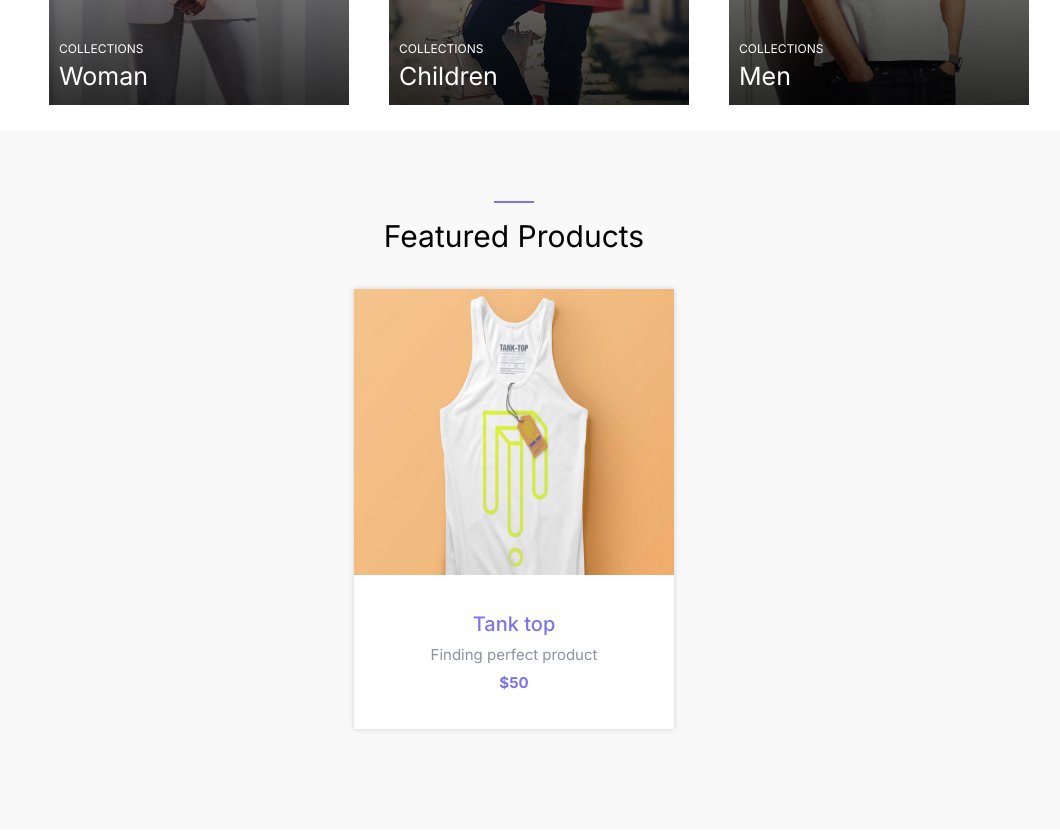
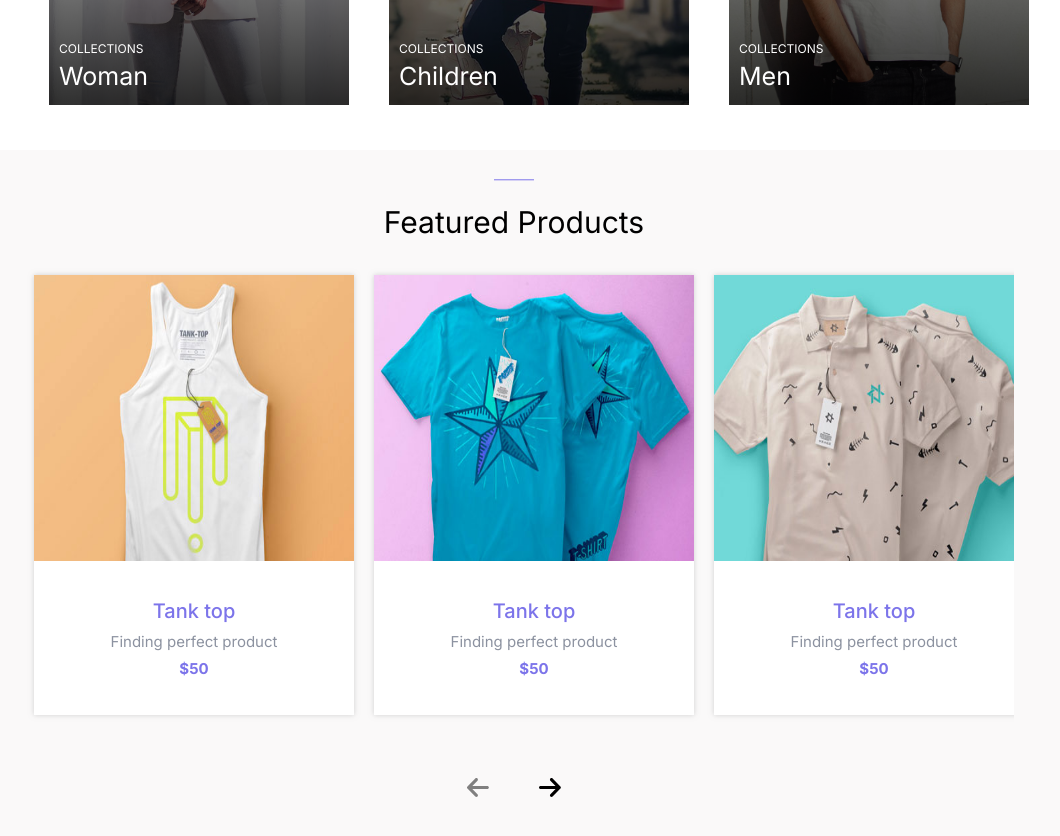
Before and after one commit to MichalStaszkiewicz/e-commerce, a Next.js app: page / in a window 1280 px wide. Shown: the part 1600-2436 px from the top of the page, without its empty margins (126-1186 px from the left). Built offline with nearby package versions, Linux system fonts and the light colour scheme.

Commit message:
fp-scroll-fix

```diff
--- a/components/featured_products.tsx
+++ b/components/featured_products.tsx
@@ -1,42 +1,121 @@
-import React from "react";
+import { FontAwesomeIcon } from "@fortawesome/react-fontawesome";
+import React, { RefObject } from "react";
+import * as icons from "@fortawesome/free-solid-svg-icons";
 import { FeaturedProduct } from "./featured_product";
+import { useRef } from "react";
+
 interface FeaturedProductModel {
+    image: string;
+    label: string;
+    description: string;
+    price: number;
+}
 
-    image: string,
-    label: string,
-    description: string,
-    price: number,
+interface FeaturedProductState {
+    leftArrowColor: string;
+    rightArrowColor: string;
+    index: number;
 }
-interface FeaturedProductState {
 
 
-}
 interface FeaturedProductProps {
-
-    products: FeaturedProductModel[],
-
+    products: FeaturedProductModel[];
 }
 
-export class FeaturedProducts extends React.Component<FeaturedProductProps, FeaturedProductState>{
+export class FeaturedProducts extends React.Component<
+    FeaturedProductProps,
+    FeaturedProductState
+> {
+    listRef: React.RefObject<HTMLDivElement>;
 
     constructor(props: FeaturedProductProps) {
         super(props);
+        this.state = {
+            leftArrowColor: "grey",
+            rightArrowColor: "black",
+            index: 0,
+        };
 
+        this.listRef = React.createRef();
     }
+
+    componentDidMount() {
+
+        this.listRef.current?.addEventListener("scroll", this.handleScroll);
+    }
+
+    componentWillUnmount() {
+        this.listRef.current?.removeEventListener("scroll", this.handleScroll);
+    }
+
+    handleScroll = () => {
+
+        console.log(this.state.index);
+
+        this.setState({
+            leftArrowColor: this.state.index > 0 ? "black" : "grey",
+            rightArrowColor:
+                (this.props.products.length > 3 && (this.state.index + 3) < this.props.products.length)
+                    ? "black"
+                    : "grey",
+        });
+    };
+
     render() {
         const { products } = this.props;
-        return <div className='featured_products'>
-            <div className='featured_products_decoration'></div>
-            <p style={{ fontWeight: "400", fontSize: "30px", }}  > Featured Products</p>
-            <div className='featured_products_list'>
-                {
-                    products.map((item, index) => (<FeaturedProduct image={item.image} label={item.label} description={item.description} price={item.price} />))
-                }
 
+        return (
+            <div className="featured_products">
+                <div className="featured_products_decoration"></div>
+                <p style={{ fontWeight: "400", fontSize: "30px", marginTop: "50px" }}>
+                    Featured Products
+                </p>
+                <div className="featured_products_list" ref={this.listRef}>
+                    {products.map((item, index) => (
+                        <FeaturedProduct
+                            key={index}
+                            image={item.image}
+                            label={item.label}
+                            description={item.description}
+                            price={item.price}
+                        />
+                    ))}
+                </div>
 
+                <div className="featured_products_arrows_container">
+                    <FontAwesomeIcon
+                        onClick={() => {
+
+                            if (this.props.products.length > 3 && this.state.index > 0) {
+
+                                this.listRef.current!.scrollBy(-334, 0);
+                                this.setState((prevState) => ({
+                                    rightArrowColor: prevState.rightArrowColor,
+                                    index: prevState.index - 1,
+                                }))
+                            }
+                        }}
+                        style={{ height: "25px", color: this.state.leftArrowColor }}
+                        icon={icons.faArrowLeft}
+                    ></FontAwesomeIcon>
+
+                    <div style={{ width: "50px" }}></div>
+                    <FontAwesomeIcon
+                        onClick={() => {
+
+                            if (this.props.products.length > 3 && (this.state.index + 3) < this.props.products.length) {
+                                this.listRef.current!.scrollBy(334, 0);
+                                this.setState((prevState) => ({
+                                    leftArrowColor: prevState.leftArrowColor,
+                                    index: prevState.index + 1,
+                                }))
+                            }
+                        }}
+                        style={{ height: "25px", color: this.state.rightArrowColor }}
+                        icon={icons.faArrowRight}
+                    ></FontAwesomeIcon>
+                </div>
             </div>
-
-        </div>
+        );
     }
-
 }
--- a/components/header_nav_label.tsx
+++ b/components/header_nav_label.tsx
@@ -35,6 +35,7 @@ export class HeaderNavLabel extends React.Component<HeaderNavLabelProps, HeaderN
                             </ul>
                         )}
 
+
                     </div>
                     : <ul className="header-menu-label">{this.props.label}</ul>
             }
--- a/package.json
+++ b/package.json
@@ -23,5 +23,8 @@
     "react-dom": "18.2.0",
     "tailwindcss": "3.3.3",
     "typescript": "5.2.2"
+  },
+  "devDependencies": {
+    "eslint-plugin-react-hooks": "^4.6.0"
   }
 }
--- a/pages/index.tsx
+++ b/pages/index.tsx
@@ -79,12 +79,8 @@ export default function Home() {
 					<Collection label={'Woman'} image={'/images/women.jpg'} />
 					<Collection label={'Children'} image={'/images/children.jpg'} />
 					<Collection label={'Men'} image={'/images/men.jpg'} />
-
-
-
-
 				</div>
-				<FeaturedProducts products={[{ image: "/images/cloth_1.jpg", label: "Tank top", price: 50, description: "Finding perfect product" }]} />
+				<FeaturedProducts products={[{ image: "/images/cloth_1.jpg", label: "Tank top", price: 50, description: "Finding perfect product" }, { image: "/images/cloth_3.jpg", label: "Tank top", price: 50, description: "Finding perfect product" }, { image: "/images/cloth_2.jpg", label: "Tank top", price: 50, description: "Finding perfect product" }, { image: "/images/cloth_3.jpg", label: "Tank top", price: 50, description: "Finding perfect product" },{ image: "/images/shoes.png", label: "Tank top", price: 50, description: "Finding perfect product" }]} />
 			</div>
 
 
--- a/styles/globals.css
+++ b/styles/globals.css
@@ -481,7 +481,7 @@ body {
 	background: -webkit-gradient(linear, left top, left bottom, from(transparent), color-stop(18%, transparent), color-stop(99%, rgba(0, 0, 0, 0.8)), to(rgba(0, 0, 0, 0.8)));
 	background: -o-linear-gradient(top, transparent 0%, transparent 18%, rgba(0, 0, 0, 0.8) 99%, rgba(0, 0, 0, 0.8) 100%);
 	background: linear-gradient(to bottom, transparent 0%, transparent 18%, rgba(0, 0, 0, 0.8) 99%, rgba(0, 0, 0, 0.8) 100%);
-    filter: progid:DXImageTransform.Microsoft.gradient( startColorstr='#00000000', endColorstr='#cc000000',GradientType=0 );
+	filter: progid:DXImageTransform.Microsoft.gradient(startColorstr='#00000000', endColorstr='#cc000000', GradientType=0);
 }
 
 .collection_background {
@@ -508,7 +508,7 @@ body {
 
 
 .featured_products {
-
+	margin-top: 20px;
 	flex-direction: column;
 	display: flex;
 	justify-content: center;
@@ -527,11 +527,17 @@ body {
 	justify-content: flex-start;
 	align-items: center;
 	margin-top: 10px;
-
 	width: 1000px;
-	overflow-x: auto;
+	overflow-x: scroll;
 	flex-wrap: wrap;
 	direction: ltr;
+	scroll-behavior: smooth;
+
+	scrollbar-width: none;
+}
+
+.featured_products_list::-webkit-scrollbar {
+	display: none;
 }
 
 .featured_products_decoration {
@@ -540,17 +546,19 @@ body {
 	width: 40px;
 	background-color: var(--primary-color);
 
-	transform: translateY(-550%);
+	transform: translateY(6250%);
 }
 
 .featured_products_list>* {
-	margin-right: 10px;
+	margin-right: 20px;
 }
 
 .featured_products_list>:last-child {
-	margin-right: 0px;
+	margin-right: 20px;
 }
-
+.featured_products_list>:first-child {
+	margin-left: 20px;
+}
 .featured_product_container {
 	display: inline;
 
@@ -611,3 +619,14 @@ body {
 	font-size: 15px;
 	font-weight: bold;
 }
+
+.featured_products_arrows_container {
+	transform: translateY(-200%);
+	height: 30px;
+	width: 100%;
+
+	display: flex;
+	justify-content: center;
+	align-items: center;
+
+}
```
Also changed, not shown: 1 other file (tests, documents, lock files or other folders). Lines whose indentation alone changed are shown as unchanged.
